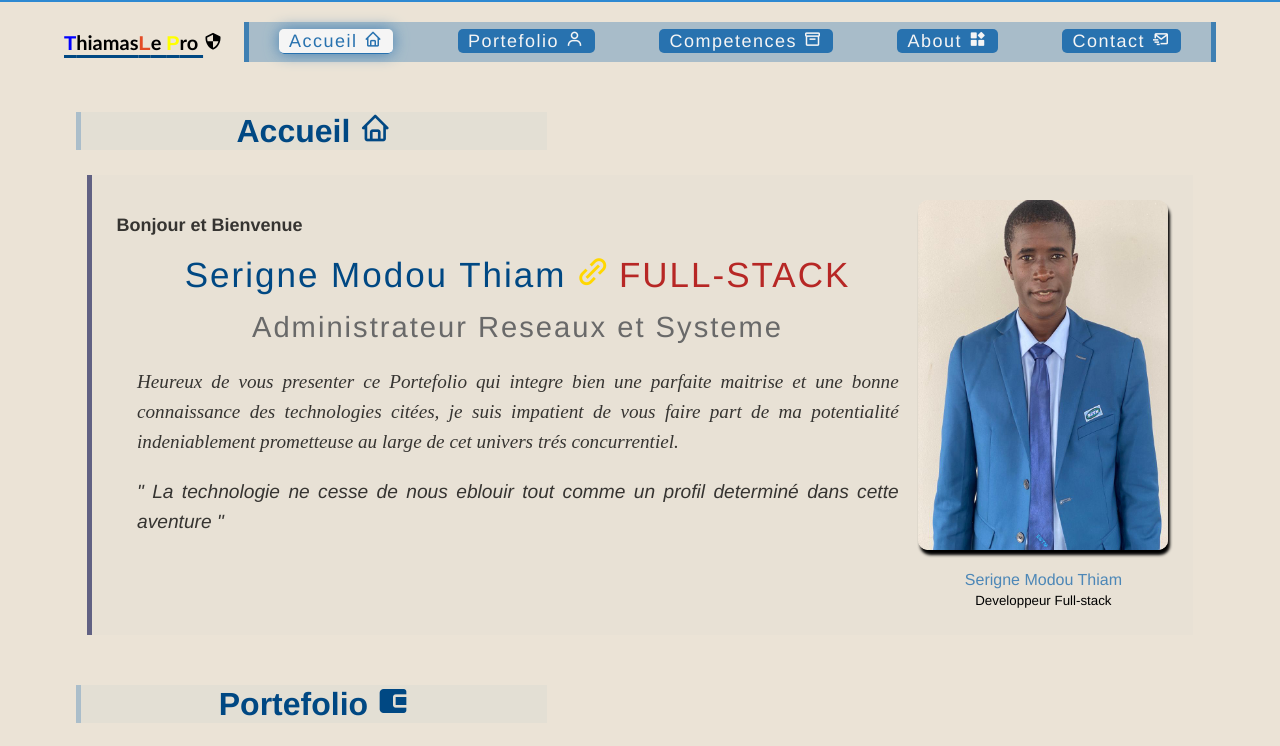
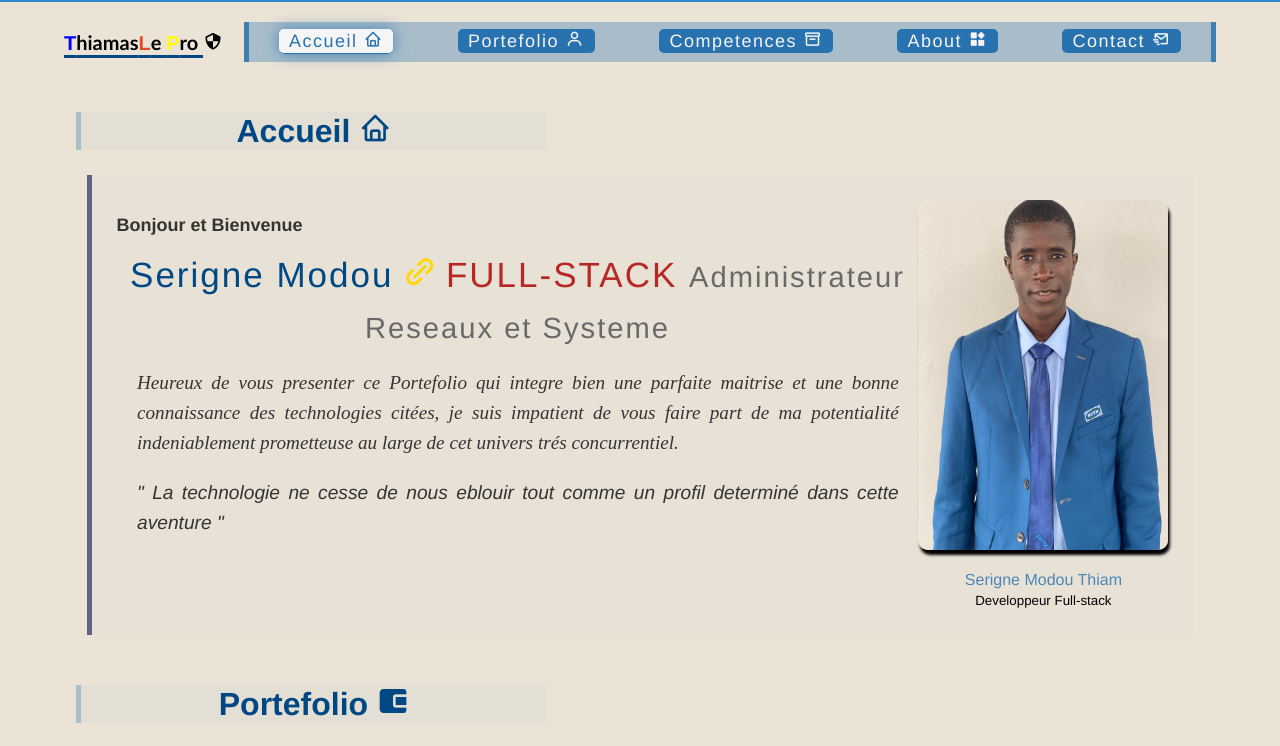
Before and after one commit to serignemodouthiam/me, a plain HTML site: page index.html in a window 1280 px wide. Shown: the top 746 px of the page. Drawn offline with nearby package versions, Linux system fonts and the light colour scheme.

Commit message:
Modification de mon nom dans mon portefolio

```diff
--- a/index.html
+++ b/index.html
@@ -42,7 +42,7 @@
                 </h1>
                 <div class="titre">
                     <span style="color: #004883;
-                 letter-spacing: 2px;">Serigne Modou Thiam</span>
+                 letter-spacing: 2px;">Serigne Modou</span>
                     </span>
                     <i class="bx bx-link-alt" style="color: gold;"></i>
                     <span class="1" style="color: rgba(172, 0, 0, 0.829);
```
